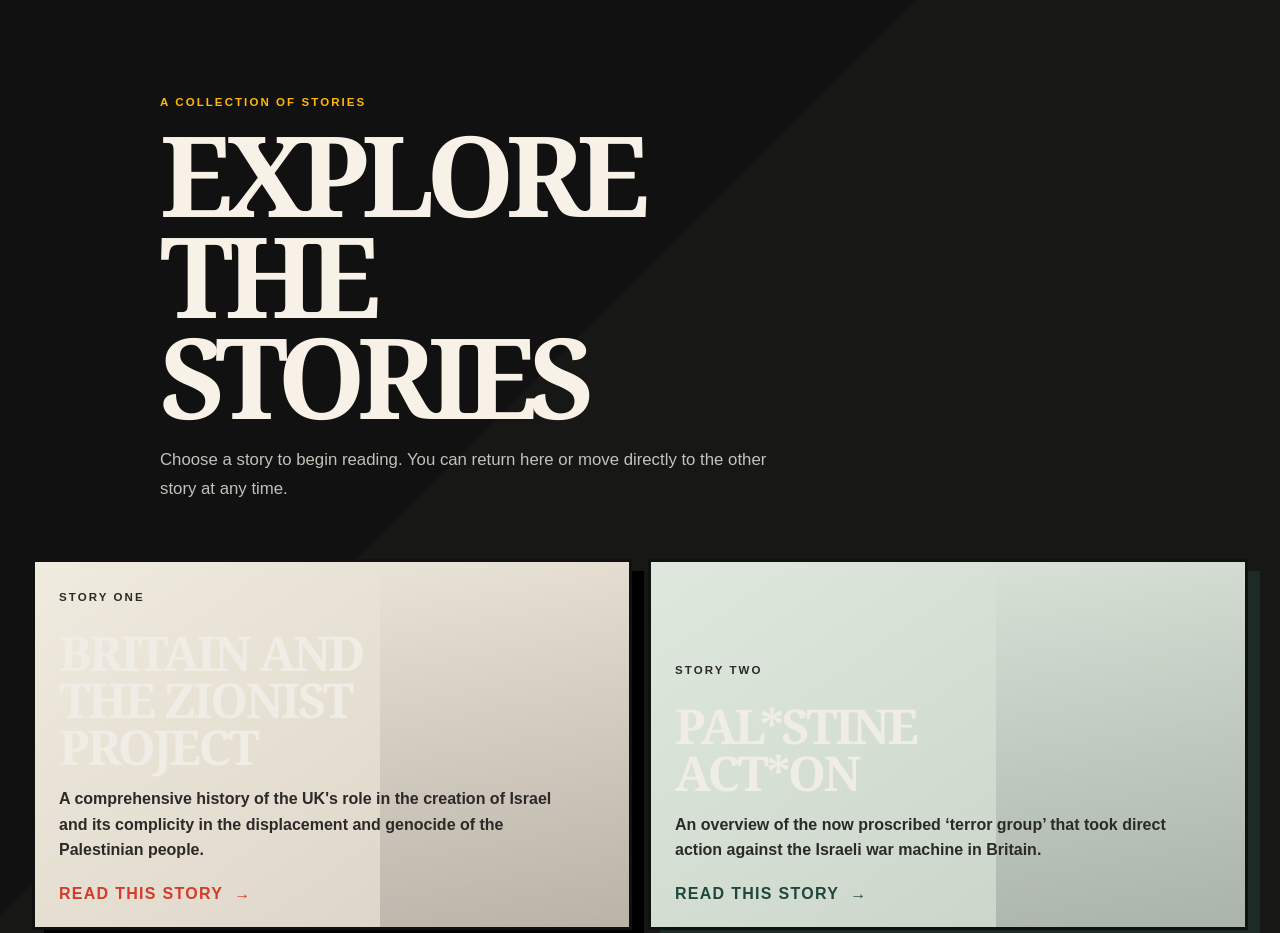
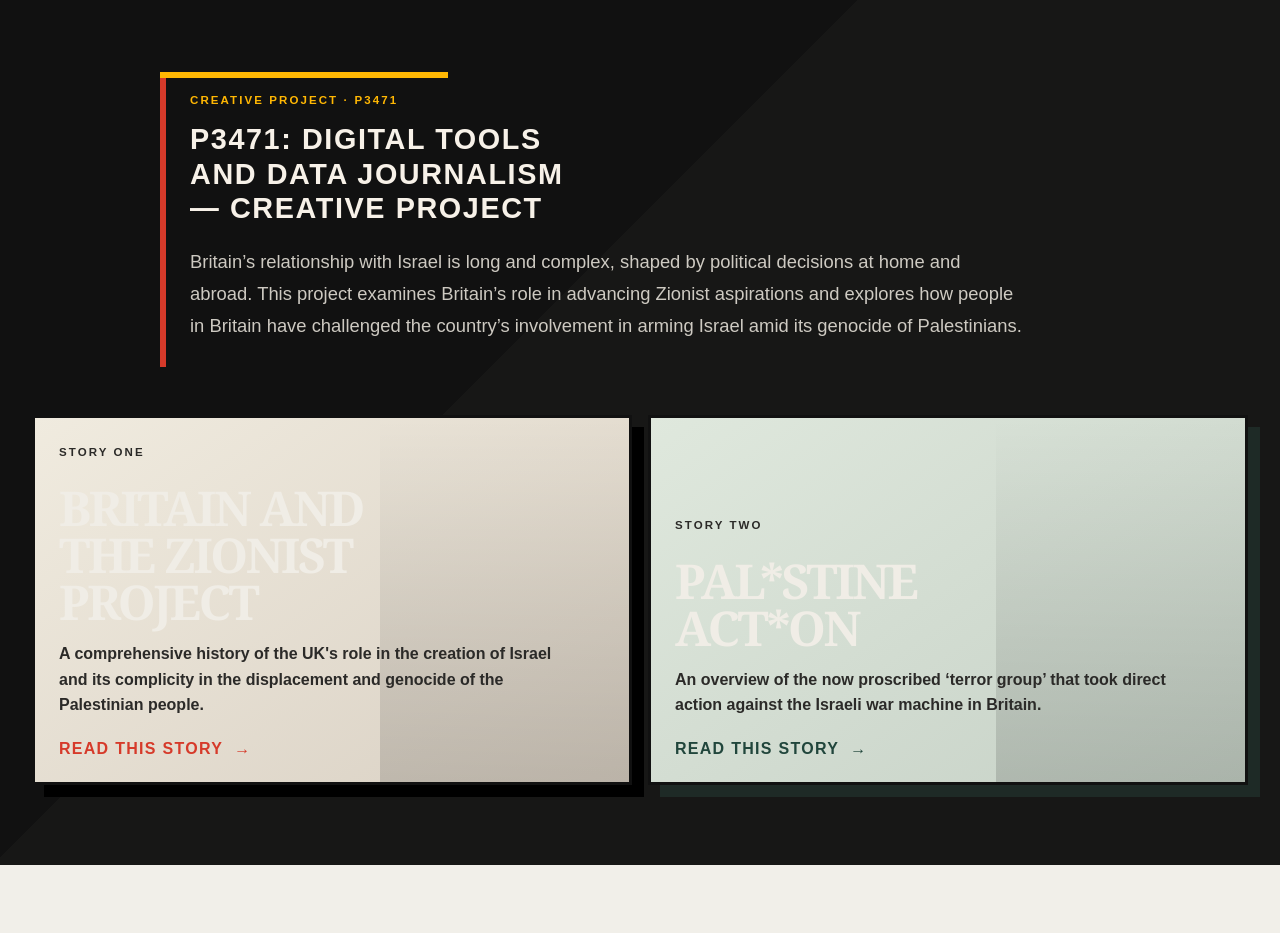
Before and after one commit to cammyadair/P3471-Project, a plain HTML site: page docs/index.html in a window 1280 px wide. Shown: the top 933 px of the page. After the commit the page ends 865 px from the top, so only its background shows below. Drawn offline with Linux system fonts and the light colour scheme.

Commit message:
Add project title and refined introduction to homepage

```diff
--- a/docs/index.html
+++ b/docs/index.html
@@ -4,7 +4,7 @@
   <meta charset="utf-8">
   <meta name="viewport" content="width=device-width, initial-scale=1">
   <meta name="theme-color" content="#111111">
-  <title>Stories</title>
+  <title>Stories | P3471 Creative Project</title>
   <style>
     :root {
       --ink: #111111;
@@ -21,7 +21,6 @@
     }
 
     * { box-sizing: border-box; }
-
     html { scroll-behavior: smooth; }
 
     body {
@@ -68,16 +67,27 @@
 
     .home-page {
       min-height: 100vh;
-      padding: clamp(5rem, 11vh, 7.5rem) max(1.5rem, calc((100vw - var(--page-width)) / 2)) 5rem;
-      background:
-        linear-gradient(135deg, #111 0%, #111 40%, #171716 40%, #171716 100%);
+      padding: clamp(4rem, 9vh, 7rem) max(1.5rem, calc((100vw - var(--page-width)) / 2)) 5rem;
+      background: linear-gradient(135deg, #111 0%, #111 40%, #171716 40%, #171716 100%);
       color: var(--muted);
     }
 
     .home-intro {
+      position: relative;
       max-width: 60rem;
       margin: 0 auto 3rem;
-      padding: 0.5rem 0;
+      padding: 1.4rem 0 1.5rem 1.5rem;
+      border-left: 6px solid var(--accent);
+    }
+
+    .home-intro::after {
+      position: absolute;
+      top: 0;
+      left: -6px;
+      width: min(18rem, 46vw);
+      height: 6px;
+      background: var(--accent-2);
+      content: '';
     }
 
     .eyebrow {
@@ -90,23 +100,24 @@
     }
 
     .home-intro h1 {
-      max-width: 10ch;
+      max-width: 28ch;
       margin: 0 0 1.25rem;
-      font-family: var(--serif);
-      font-size: clamp(3.3rem, 9vw, 7rem);
-      font-weight: 700;
-      letter-spacing: -0.075em;
-      line-height: 0.9;
+      font-family: var(--sans);
+      font-size: clamp(1.15rem, 2.5vw, 1.8rem);
+      font-weight: 800;
+      letter-spacing: 0.055em;
+      line-height: 1.2;
       color: #f7f1e8;
       text-transform: uppercase;
+      text-wrap: balance;
     }
 
     .home-intro > p:last-child {
-      max-width: 38rem;
+      max-width: 52rem;
       margin: 0;
-      color: rgb(247 241 232 / 78%);
-      font-size: 1.05rem;
-      line-height: 1.7;
+      color: rgb(247 241 232 / 82%);
+      font-size: clamp(1rem, 1.7vw, 1.15rem);
+      line-height: 1.75;
     }
 
     .story-list {
@@ -345,7 +356,7 @@
 
     @media (max-width: 40rem) {
       .home-page { padding-right: 1.2rem; padding-left: 1.2rem; }
-      .home-intro { margin-bottom: 2.5rem; }
+      .home-intro { margin-bottom: 2.5rem; padding-left: 1rem; }
       .story-list { grid-template-columns: 1fr; }
       .story-card { min-height: 17rem; box-shadow: 8px 8px 0 #000; }
       .cover { min-height: 78svh; padding: 6rem 1.2rem 6rem; }
@@ -376,11 +387,11 @@
 
   <main>
     <section class="home-page" id="home" aria-labelledby="home-title">
-      <div class="home-intro">
-        <p class="eyebrow">A collection of stories</p>
-        <h1 id="home-title">Explore the stories</h1>
-        <p>Choose a story to begin reading. You can return here or move directly to the other story at any time.</p>
-      </div>
+      <header class="home-intro">
+        <p class="eyebrow">Creative project · P3471</p>
+        <h1 id="home-title">P3471: Digital Tools and Data Journalism — Creative Project</h1>
+        <p>Britain’s relationship with Israel is long and complex, shaped by political decisions at home and abroad. This project examines Britain’s role in advancing Zionist aspirations and explores how people in Britain have challenged the country’s involvement in arming Israel amid its genocide of Palestinians.</p>
+      </header>
 
       <div class="story-list" aria-label="Choose a story">
         <article class="story-card">
@@ -436,7 +447,7 @@
       home.hidden = false;
       stories.forEach((story) => { story.hidden = true; });
       navigation.hidden = true;
-      document.title = 'Stories';
+      document.title = 'Stories | P3471 Creative Project';
       document.getElementById('home-title').focus({ preventScroll: true });
       window.scrollTo(0, 0);
     }
```
